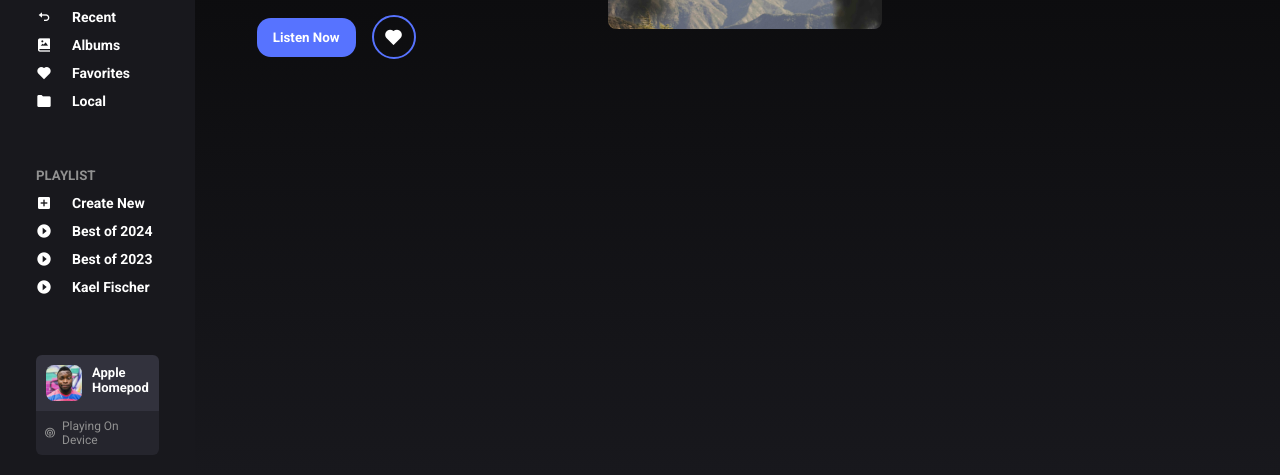
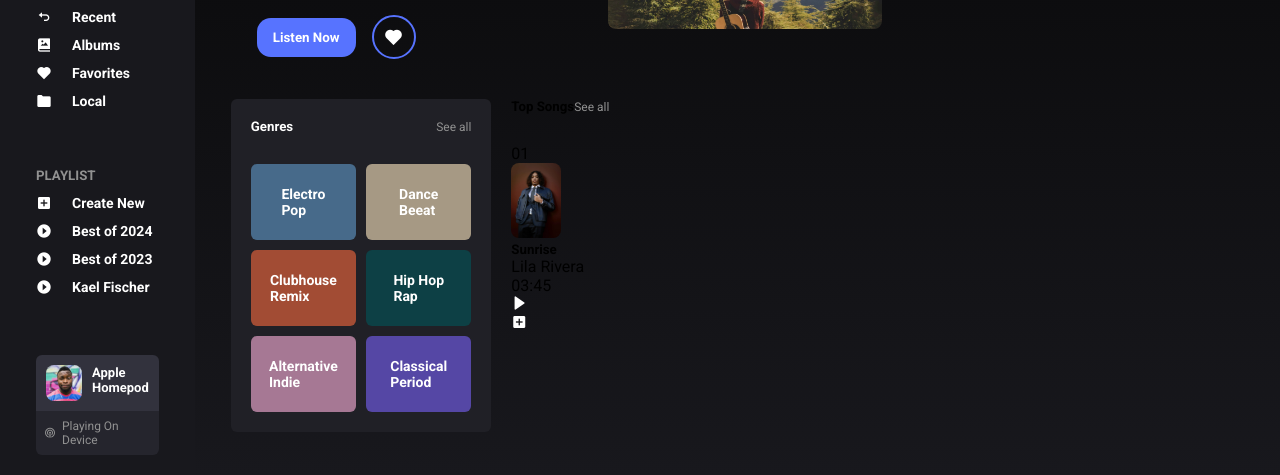
Before and after one commit to ByronCalvete/lp-projects, a plain HTML site: page music-player-ui/index.html in a window 1280 px wide. Shown: the part 325-800 px from the top of the page. Drawn offline with nearby package versions, Linux system fonts and the light colour scheme; a script that the page names is missing.

Commit message:
add: genres styles and hover animations

```diff
--- a/music-player-ui/index.html
+++ b/music-player-ui/index.html
@@ -122,6 +122,59 @@
           </div>
           <img src="./assets/trend.webp" alt="Trend image">
         </div>
+        <div class="playlist">
+          <div class="genres">
+            <div class="header">
+              <h5>Genres</h5>
+              <a href="#">See all</a>
+            </div>
+            <div class="items">
+              <div class="item">
+                <p>Electro<br>Pop</p>
+              </div>
+              <div class="item">
+                <p>Dance<br>Beeat</p>
+              </div>
+              <div class="item">
+                <p>Clubhouse<br>Remix</p>
+              </div>
+              <div class="item">
+                <p>Hip Hop<br>Rap</p>
+              </div>
+              <div class="item">
+                <p>Alternative<br>Indie</p>
+              </div>
+              <div class="item">
+                <p>Classical<br>Period</p>
+              </div>
+            </div>
+          </div>
+          <div class="music-list">
+            <div class="header">
+              <h5>Top Songs</h5>
+              <a href="#">See all</a>
+            </div>
+            <div class="items">
+              <div class="item">
+                <div class="info">
+                  <p>01</p>
+                  <img src="./assets/song-1.webp" alt="Song One">
+                  <div class="details">
+                    <h5>Sunrise</h5>
+                    <p>Lila Rivera</p>
+                  </div>
+                </div>
+                <div class="actions">
+                  <p>03:45</p>
+                  <div class="icon">
+                    <i class='bx bxs-right-arrow'></i>
+                  </div>
+                  <i class='bx bxs-plus-square'></i>
+                </div>
+              </div>
+            </div>
+          </div>
+        </div>
       </main>
 
       <aside class="right-section"></aside>
--- a/music-player-ui/styles.css
+++ b/music-player-ui/styles.css
@@ -217,6 +217,12 @@ body {
               color: #fff;
               font-weight: bold;
               cursor: pointer;
+              transition: all .3s ease;
+
+              &:hover {
+                background: #3757f8;
+                transform: scale(1.05);
+              }
             }
 
             i {
@@ -239,6 +245,106 @@ body {
       img {
         width: 300px;
         height: 200px;
+        object-position: 30% 35%;
+      }
+    }
+
+    .playlist {
+      margin-top: 14px;
+      display: flex;
+      gap: 20px;
+
+      .genres {
+        color: #fff;
+        background: #202026;
+        padding: 20px;
+        border-radius: 6px;
+        width: 40%;
+
+        .header {
+          display: flex;
+          align-items: center;
+          justify-content: space-between;
+          margin-bottom: 30px;
+
+          a {
+            color: #919191;
+            font-size: 12px;
+          }
+        }
+
+        .items {
+          display: grid;
+          grid-template-columns: 1fr 1fr;
+          gap: 10px;
+
+          .item {
+            padding: 22px 10px;
+            display: flex;
+            align-items: center;
+            justify-content: center;
+            border-radius: 6px;
+            cursor: pointer;
+            transition: all .3s ease;
+
+            &:hover {
+              transform: scale(1.05);
+            }
+
+            &:first-child {
+              background: #476a8a;
+            }
+
+            &:nth-child(2) {
+              background: #a69984;
+            }
+
+            &:nth-child(3) {
+              background: #a24c34;
+            }
+
+            &:nth-child(4) {
+              background: #0d4045;
+            }
+
+            &:nth-child(5) {
+              background: #a67894;
+            }
+
+            &:nth-child(6) {
+              background: #5547a5;
+            }
+
+            p {
+              font-size: 14px;
+              font-weight: bold;
+            }
+          }
+        }
+      }
+
+      .music-list {
+        .header {
+          display: flex;
+          align-items: center;
+          justify-content: space-between;
+          margin-bottom: 30px;
+
+          a {
+            color: #919191;
+            font-size: 12px;
+          }
+        }
+
+        .items {
+          .item {
+            .info {
+              img {
+                width: 50px;
+              }
+            }
+          }
+        }
       }
     }
   }
```
